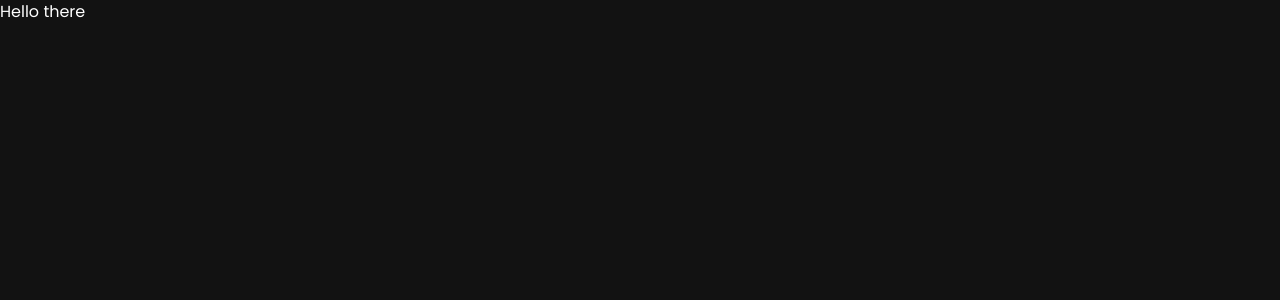
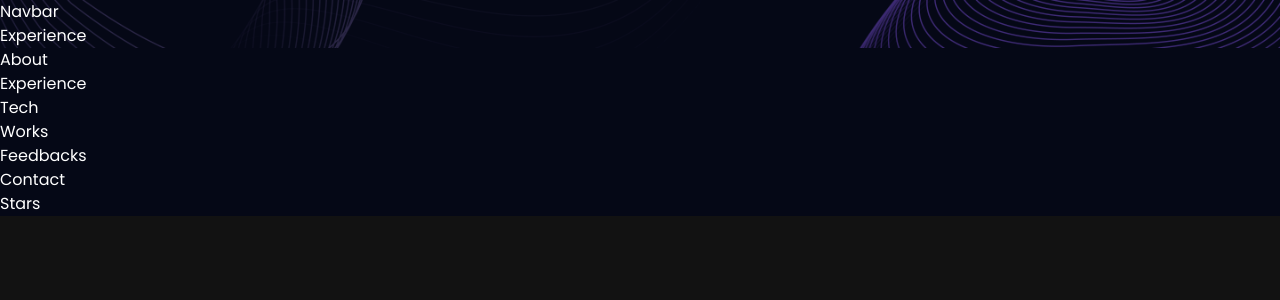
Before and after one commit to thasipablo/3d_portfolio, a React (Vite) app: page / in a window 1280 px wide. Shown: the top 300 px of the page. Built offline with nearby package versions, Linux system fonts and the light colour scheme.

Commit message:
Home skeleton

```diff
--- a/src/App.jsx
+++ b/src/App.jsx
@@ -1,8 +1,26 @@
 import React from 'react'
+import { BrowserRouter } from 'react-router-dom'
+import {About, Contact, Experience, Feedbacks, Hero, Navbar, Tech, Works, StarsCanvas} from './components'
 
 const App = () => {
   return (
-    <div>Hello there</div>
+    <BrowserRouter>
+      <div className="relative z-0 bg-primary">
+        <div className="bg-hero-pattern bg-cover bg-no-repeat bg-center">
+          <Navbar />
+          <Experience />
+        </div>
+        <About />
+        <Experience />
+        <Tech />
+        <Works />
+        <Feedbacks />
+        <div className="relative z-0">
+          <Contact />
+          <StarsCanvas />
+        </div>
+      </div>
+    </BrowserRouter>
   )
 }
 
```
